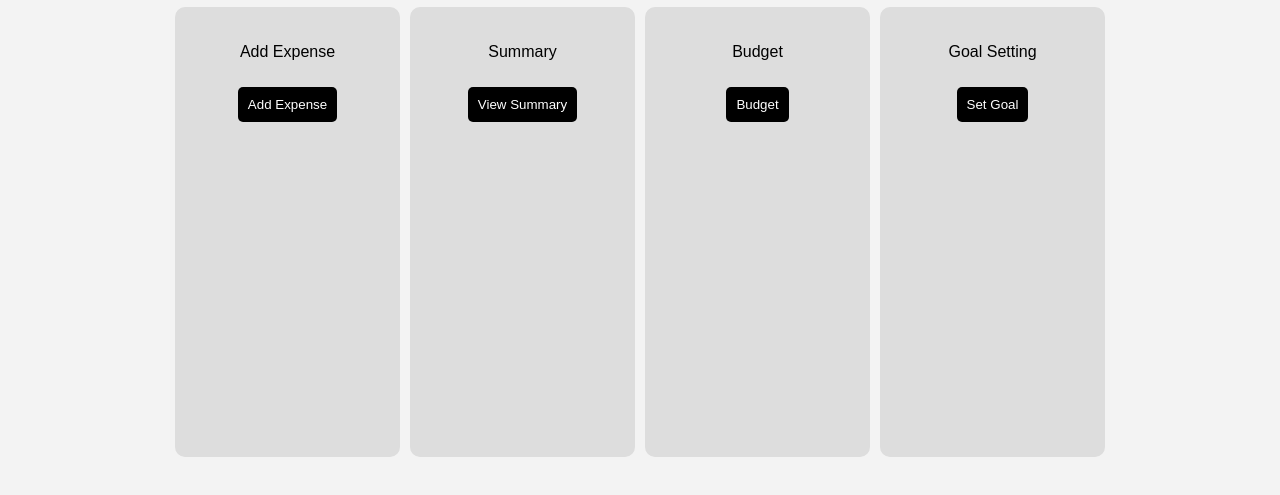
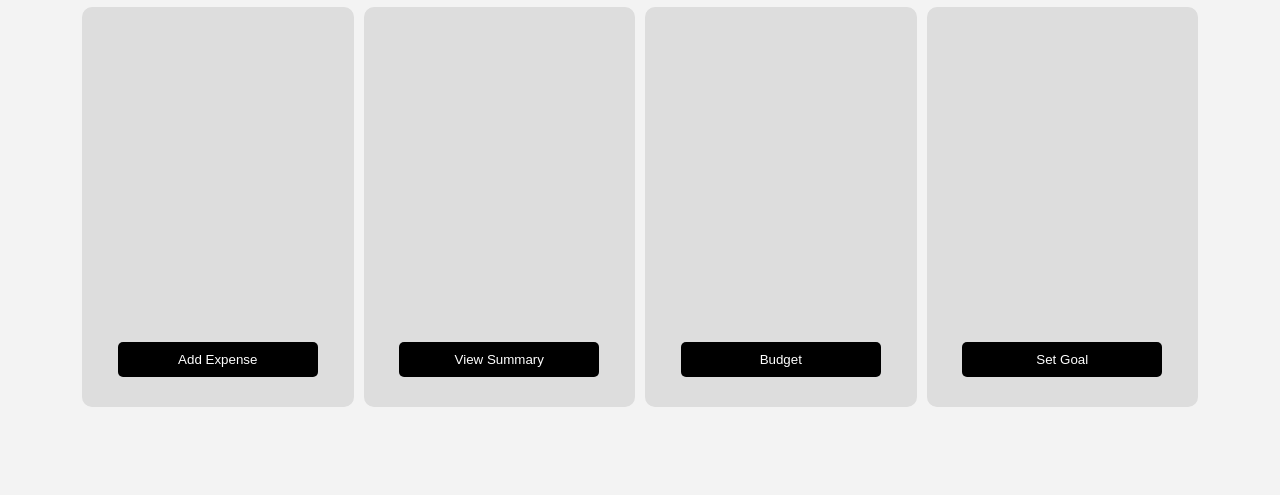
Before and after one commit to Avi-Jadhav03/Expense-Tracker, a plain HTML site: page index.html in a window 1280 px wide. Shown: the part 213-708 px from the top of the page. Drawn offline with Linux system fonts and the light colour scheme.

Commit message:
updated till structure btns

```diff
--- a/index.html
+++ b/index.html
@@ -1,56 +1,47 @@
 <!DOCTYPE html>
 <html lang="en">
-
   <head>
-    <meta charset="UTF-8">
-    <meta name="viewport" content="width=device-width, initial-scale=1.0">
+    <meta charset="UTF-8" />
+    <meta name="viewport" content="width=device-width, initial-scale=1.0" />
     <title>Expense Tracker</title>
-    <link rel="stylesheet" href="main.css">
-
+    <link rel="stylesheet" href="main.css" />
   </head>
 
   <body>
     <div class="container">
-
       <div class="header">
         <div class="para">
           <h1>HOME</h1>
-                <p>Welcome Back..<br>Let's Track Money Together</p>
+          <p>Welcome Back..<br />Let's Track Money Together</p>
         </div>
         <div class="image">
-                <img src="Assests/logo.0efa799a.png" alt="image">
+          <img src="Assests/logo.0efa799a.png" alt="image" />
         </div>
-
       </div>
       <div class="account-info">
         <div>
           <p>Total Money Spent - <strong>12,000</strong></p>
           <p>Account Balance - <strong>20,000</strong></p>
         </div>
-            <span style="font-size: 40px;">👤</span>
+        <span style="font-size: 40px">👤</span>
       </div>
     </div>
 
     <div class="grid">
       <div class="card">
         <div class="block">
-                <p>Add Expense</p>
           <button class="btn">Add Expense</button>
         </div>
       </div>
       <div class="card">
-            <p>Summary</p>
         <button class="btn">View Summary</button>
       </div>
       <div class="card">
-            <p>Budget</p>
         <button class="btn">Budget</button>
       </div>
       <div class="card">
-            <p>Goal Setting</p>
         <button class="btn">Set Goal</button>
       </div>
     </div>
   </body>
-
 </html>
--- a/main.css
+++ b/main.css
@@ -59,8 +59,8 @@ body {
     display: grid;
     grid-template-columns: repeat(4, 1fr);
     gap: 10px;
-    height: 450px;
-    width: 75%;
+    height: 400px;
+    width: 90%;
 }
 
 .card {
@@ -68,7 +68,12 @@ body {
     padding: 20px;
     border-radius: 10px;
     text-align: center;
+    display: flex;
+    flex-direction: column;
+    justify-content: flex-end; /* Pushes the button to the bottom */
+    height: 90%; /* Ensures the card takes full height */
 }
+
 
 .btn {
     background: black;
@@ -77,5 +82,7 @@ body {
     border: none;
     border-radius: 5px;
     cursor: pointer;
-    margin-top: 10px;
+    margin-bottom: 10px;
+    width: 200px;
+    align-self: center; /* Centers button inside flex container */
 }
```
Lines whose indentation alone changed are shown as unchanged.
